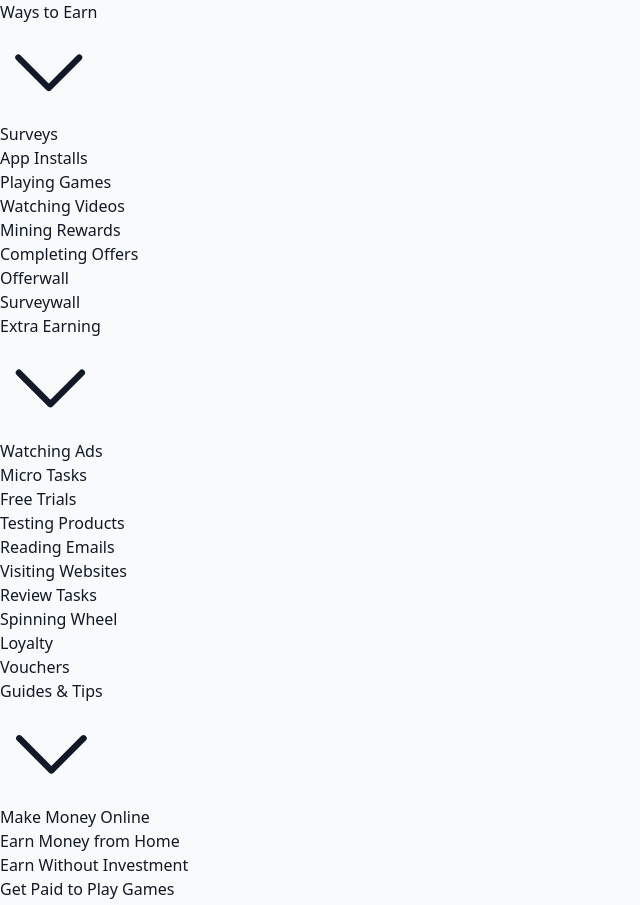
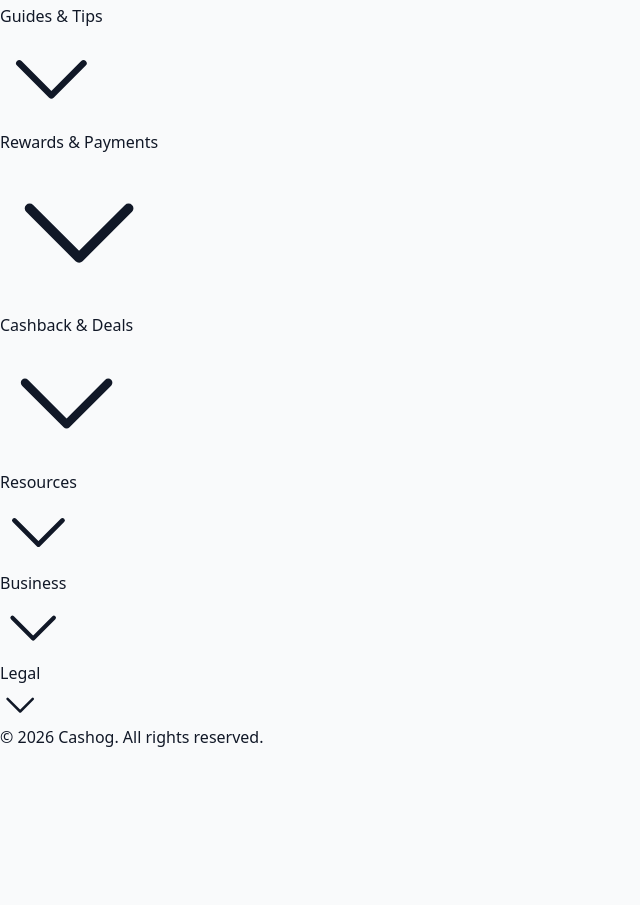
Before and after one commit to tool63/cashin, a Next.js app: page / in a window 1280 px wide. Shown: the part 841-1746 px from the top of the page, without its empty margins (0-640 px from the left). After the commit the page ends 1590 px from the top, so only its background shows below. Built offline with nearby package versions, Linux system fonts and the light colour scheme.

Commit message:
Update Footer.tsx

```diff
--- a/app/components/Footer.tsx
+++ b/app/components/Footer.tsx
@@ -3,12 +3,18 @@
 import { useState } from "react";
 import { ChevronDownIcon, ChevronUpIcon } from "@heroicons/react/24/outline";
 
-interface FooterSection {
+interface SubLinks {
+  name: string;
+  href: string;
+}
+
+interface FooterColumn {
   title: string;
   links: { name: string; href: string }[];
+  sublinks?: SubLinks[][];
 }
 
-const footerSections: FooterSection[] = [
+const footerData: FooterColumn[] = [
   {
     title: "Get Started",
     links: [
@@ -20,7 +26,7 @@ const footerSections: FooterSection[] = [
     ],
   },
   {
-    title: "Ways to Earn",
+    title: "Ways To Earn",
     links: [
       { name: "Surveys", href: "/surveys" },
       { name: "App Installs", href: "/app-installs" },
@@ -31,20 +37,19 @@ const footerSections: FooterSection[] = [
       { name: "Offerwall", href: "/offerwall" },
       { name: "Surveywall", href: "/surveywall" },
     ],
-  },
-  {
-    title: "Extra Earning",
-    links: [
+    sublinks: [
+      [
         { name: "Watching Ads", href: "/watch-ads" },
         { name: "Micro Tasks", href: "/micro-tasks" },
         { name: "Free Trials", href: "/complete-free-trials" },
         { name: "Testing Products", href: "/test-products" },
+      ],
+      [
         { name: "Reading Emails", href: "/read-emails" },
         { name: "Visiting Websites", href: "/visit-websites" },
         { name: "Review Tasks", href: "/review-tasks" },
         { name: "Spinning Wheel", href: "/spinning-wheel" },
-      { name: "Loyalty", href: "/loyalty" },
-      { name: "Vouchers", href: "/vouchers" },
+      ],
     ],
   },
   {
@@ -54,39 +59,66 @@ const footerSections: FooterSection[] = [
       { name: "Earn Money from Home", href: "/earn-money-from-home" },
       { name: "Earn Without Investment", href: "/earn-without-investment" },
       { name: "Get Paid to Play Games", href: "/get-paid-to-play-games" },
+    ],
+    sublinks: [
+      [
         { name: "Install Apps for Cash", href: "/install-apps-for-cash" },
         { name: "Watch Videos for Money", href: "/watch-videos-for-money" },
         { name: "Complete Offers Online", href: "/complete-offers-online" },
         { name: "Work from Home Jobs", href: "/work-from-home-jobs" },
+      ],
+      [
         { name: "Online Earning Methods", href: "/online-earning-methods" },
         { name: "Earn Money Online Fast", href: "/earn-money-online-fast" },
         { name: "Earn Passive Income Online", href: "/passive-income-online" },
         { name: "Online Jobs for Beginners", href: "/online-jobs-for-beginners" },
-      { name: "Earn Money as a Student", href: "/earn-money-as-a-student" },
-      { name: "Earn Money Without Skills", href: "/earn-money-without-skills" },
-      { name: "Earn Money Using Mobile", href: "/earn-money-using-mobile" },
-      { name: "Earn Money Online Worldwide", href: "/earn-money-online-worldwide" },
-      { name: "Cashback Rewards", href: "/cashback-rewards" },
-      { name: "Legit Ways to Make Money Online", href: "/legit-ways-to-make-money-online" },
-      { name: "Free Ways to Make Money Online", href: "/free-ways-to-make-money-online" },
+      ],
     ],
   },
   {
     title: "Rewards & Payments",
     links: [
       { name: "Earn PayPal Money", href: "/earn-paypal-money" },
+      { name: "Earn Gift Cards", href: "/earn-gift-cards-online" },
+      { name: "Earn Crypto", href: "/earn-crypto-online" },
+      { name: "Earn Gaming Gift Cards", href: "/earn-gaming-gift-cards" },
+      { name: "Earn Spotify Premium", href: "/earn-spotify-premium" },
+    ],
+    sublinks: [
+      [
         { name: "Earn Amazon Gift Card", href: "/earn-amazon-gift-card" },
         { name: "Earn Apple Gift Card", href: "/earn-apple-gift-card" },
         { name: "Earn Google Play Gift Card", href: "/earn-google-play-gift-card" },
+      ],
+      [
         { name: "Earn Bitcoin", href: "/earn-bitcoin-online" },
         { name: "Earn Litecoin", href: "/earn-litecoin-online" },
         { name: "Earn Ethereum", href: "/earn-ethereum-online" },
         { name: "Earn Dogecoin", href: "/earn-dogecoin-online" },
-      { name: "Earn Robux", href: "/earn-free-robux" },
-      { name: "Earn Steam Gift Cards", href: "/earn-steam-gift-cards" },
-      { name: "Earn Xbox Gift Cards", href: "/earn-xbox-gift-cards" },
-      { name: "Earn PlayStation Gift Cards", href: "/earn-psn-gift-cards" },
-      { name: "Earn Spotify Premium", href: "/earn-spotify-premium" },
+      ],
+    ],
+  },
+  {
+    title: "Cashback & Deals",
+    links: [
+      { name: "Cashback Offers", href: "/cashback-offers" },
+      { name: "Shopping Rewards", href: "/shopping-rewards" },
+      { name: "Promo Codes & Coupons", href: "/promo-codes" },
+      { name: "Daily Deals", href: "/daily-deals" },
+    ],
+    sublinks: [
+      [
+        { name: "Electronics Cashback", href: "/shopping-rewards/electronics" },
+        { name: "Fashion Cashback", href: "/shopping-rewards/fashion" },
+        { name: "Home & Garden Cashback", href: "/shopping-rewards/home-garden" },
+        { name: "Grocery Cashback", href: "/shopping-rewards/grocery" },
+      ],
+      [
+        { name: "Travel Cashback", href: "/shopping-rewards/travel" },
+        { name: "Finance Cashback", href: "/shopping-rewards/finance" },
+        { name: "Hotels", href: "/shopping-rewards/travel/hotels" },
+        { name: "Flights", href: "/shopping-rewards/travel/flights" },
+      ],
     ],
   },
   {
@@ -95,7 +127,7 @@ const footerSections: FooterSection[] = [
       { name: "Blog", href: "/blog" },
       { name: "Help Center", href: "/help" },
       { name: "FAQ", href: "/faq" },
-      { name: "Contact Support", href: "/contact" },
+      { name: "Contact", href: "/contact" },
       { name: "About Cashog", href: "/about" },
     ],
   },
@@ -110,52 +142,100 @@ const footerSections: FooterSection[] = [
   {
     title: "Legal",
     links: [
-      { name: "Terms & Conditions", href: "https://cashooz.com/terms-and-conditions" },
-      { name: "Privacy Policy", href: "https://cashooz.com/privacy-policy" },
-      { name: "Cookie Policy", href: "https://cashooz.com/cookie-policy" },
+      { name: "Terms & Conditions", href: "/terms-and-conditions" },
+      { name: "Privacy Policy", href: "/privacy-policy" },
+      { name: "Cookie Policy", href: "/cookie-policy" },
     ],
   },
 ];
 
 export default function Footer() {
-  const [openIndex, setOpenIndex] = useState<number | null>(null);
+  const [openSection, setOpenSection] = useState<number | null>(null);
+  const [openSubsection, setOpenSubsection] = useState<number | null>(null);
 
   const toggleSection = (index: number) => {
-    setOpenIndex(openIndex === index ? null : index);
+    if (openSection === index) {
+      setOpenSection(null);
+      setOpenSubsection(null);
+    } else {
+      setOpenSection(index);
+      setOpenSubsection(null);
+    }
+  };
+
+  const toggleSubsection = (index: number) => {
+    setOpenSubsection(openSubsection === index ? null : index);
   };
 
   return (
     <footer className="bg-gray-900 text-white py-8 px-4 md:px-16">
-      <div className="grid grid-cols-1 md:grid-cols-3 lg:grid-cols-4 gap-6">
-        {footerSections.map((section, index) => (
-          <div key={index}>
+      {footerData.map((col, colIndex) => (
+        <div key={colIndex} className="mb-4">
           <button
-              className="flex items-center justify-between w-full font-semibold mb-2 text-lg md:text-base focus:outline-none"
-              onClick={() => toggleSection(index)}
+            className="flex justify-between items-center w-full font-bold text-lg"
+            onClick={() => toggleSection(colIndex)}
           >
-              {section.title}
-              {openIndex === index ? (
-                <ChevronUpIcon className="w-5 h-5 ml-2" />
+            {col.title}
+            {openSection === colIndex ? (
+              <ChevronUpIcon className="w-5 h-5" />
             ) : (
-                <ChevronDownIcon className="w-5 h-5 ml-2" />
+              <ChevronDownIcon className="w-5 h-5" />
             )}
           </button>
-            <ul
-              className={`transition-all duration-300 overflow-hidden ${
-                openIndex === index ? "max-h-96" : "max-h-0"
-              }`}
-            >
-              {section.links.map((link, idx) => (
-                <li key={idx} className="py-1">
-                  <a href={link.href} className="hover:text-blue-400">
+
+          {/* Main links (first expansion) */}
+          {openSection === colIndex && (
+            <ul className="mt-2 space-y-1">
+              {col.links.map((link, linkIndex) => (
+                <li key={linkIndex}>
+                  <a href={link.href} className="block hover:text-blue-400">
                     {link.name}
                   </a>
                 </li>
               ))}
+
+              {/* If two-level sublinks exist */}
+              {col.sublinks && (
+                <>
+                  <hr className="my-2 border-gray-700" />
+
+                  {col.sublinks.map((group, subIndex) => (
+                    <div key={subIndex}>
+                      <button
+                        className="flex justify-between items-center w-full font-medium text-base"
+                        onClick={() => toggleSubsection(subIndex)}
+                      >
+                        More {col.title}
+                        {openSubsection === subIndex ? (
+                          <ChevronUpIcon className="w-4 h-4" />
+                        ) : (
+                          <ChevronDownIcon className="w-4 h-4" />
+                        )}
+                      </button>
+
+                      {openSubsection === subIndex && (
+                        <ul className="mt-1 space-y-1">
+                          {group.map((sublink, gIndex) => (
+                            <li key={gIndex}>
+                              <a
+                                href={sublink.href}
+                                className="block hover:text-blue-400"
+                              >
+                                {sublink.name}
+                              </a>
+                            </li>
+                          ))}
                         </ul>
+                      )}
                     </div>
                   ))}
+                </>
+              )}
+            </ul>
+          )}
         </div>
+      ))}
+
       <div className="mt-8 text-center text-sm text-gray-400">
         © {new Date().getFullYear()} Cashog. All rights reserved.
       </div>
```
Lines whose indentation alone changed are shown as unchanged.
